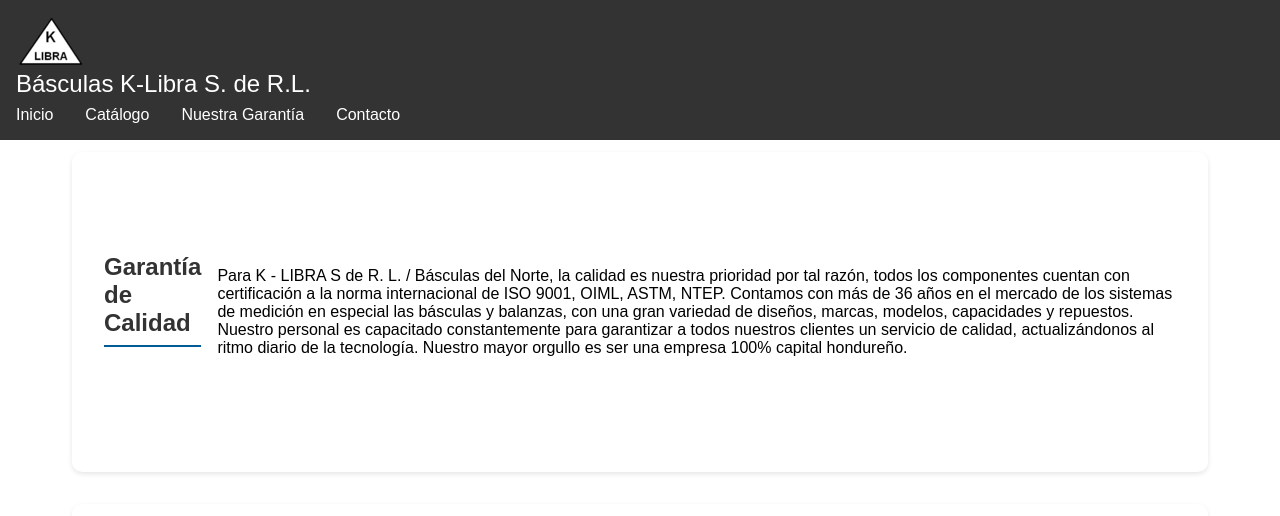
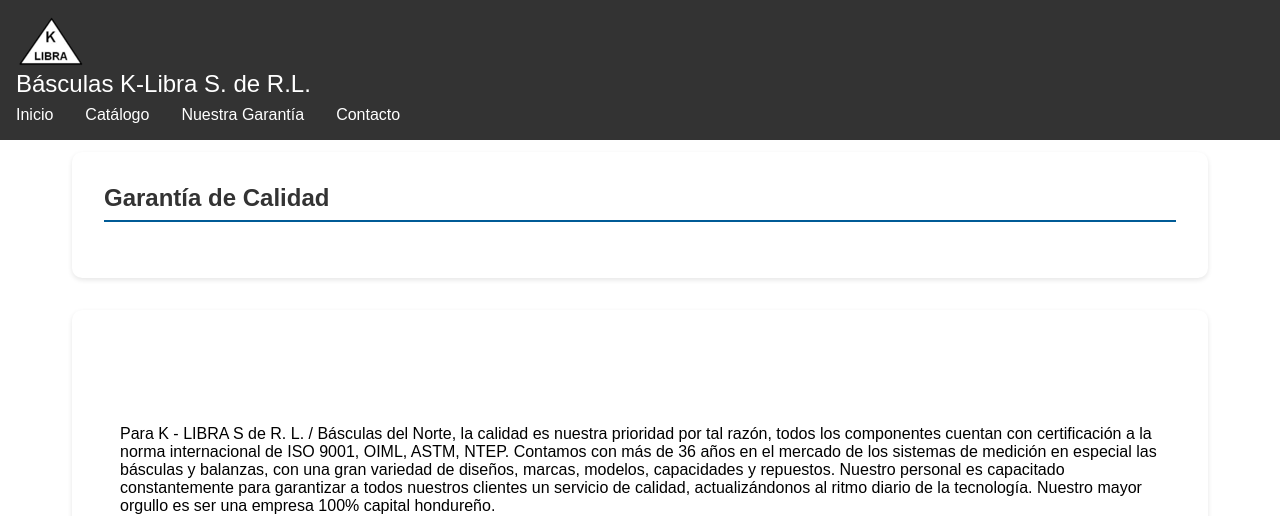
Before and after one commit to Spartan-XR/ensayo1, a plain HTML site: page pages/nuestra_garantia.html in a window 1280 px wide. Shown: the top 516 px of the page. Drawn offline with Linux system fonts and the light colour scheme.

Commit message:
On branch prueba1 	modified:   pages/nuestra_garantia.html

```diff
--- a/pages/nuestra_garantia.html
+++ b/pages/nuestra_garantia.html
@@ -33,8 +33,11 @@
     </header>
 
     <main class="main-garantia">
+        <div class="garantia-section">
+          <h2>Garantía de Calidad</h2>
+        </div>
         <section class="garantia-section">
-            <h2>Garantía de Calidad</h2><br>
+
             <ul>
                 <p>
                 Para K - LIBRA  S de R. L. / Básculas del Norte, la calidad es nuestra prioridad por tal razón, todos los componentes cuentan
```
